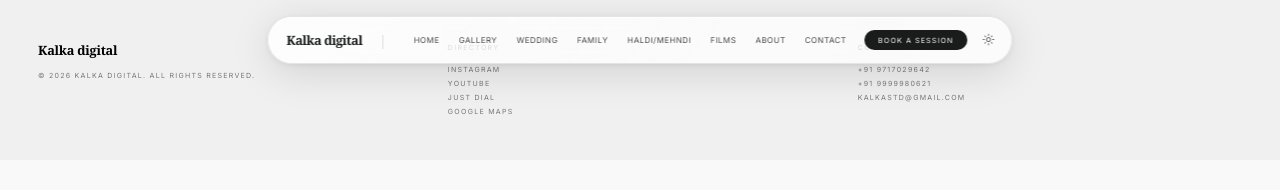
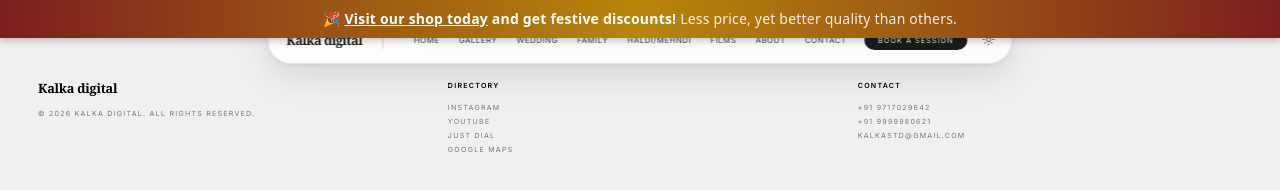
Before and after one commit to satyam88515115733751151588-del/Kalkaphotostudio.com, a plain HTML site: page product.html in a window 1280 px wide. Drawn offline with nearby package versions, Linux system fonts and the light colour scheme; no server answers.

Commit message:
Update product.html

```diff
--- a/product.html
+++ b/product.html
@@ -95,6 +95,7 @@
   <script src="product.js"></script>
   <script src="https://cdn.jsdelivr.net/npm/@supabase/supabase-js@2"></script>
 <script src="assets/site-content.js"></script>
+<script src="promo-banner.js"></script>
 </body>
 
 </html>
```
